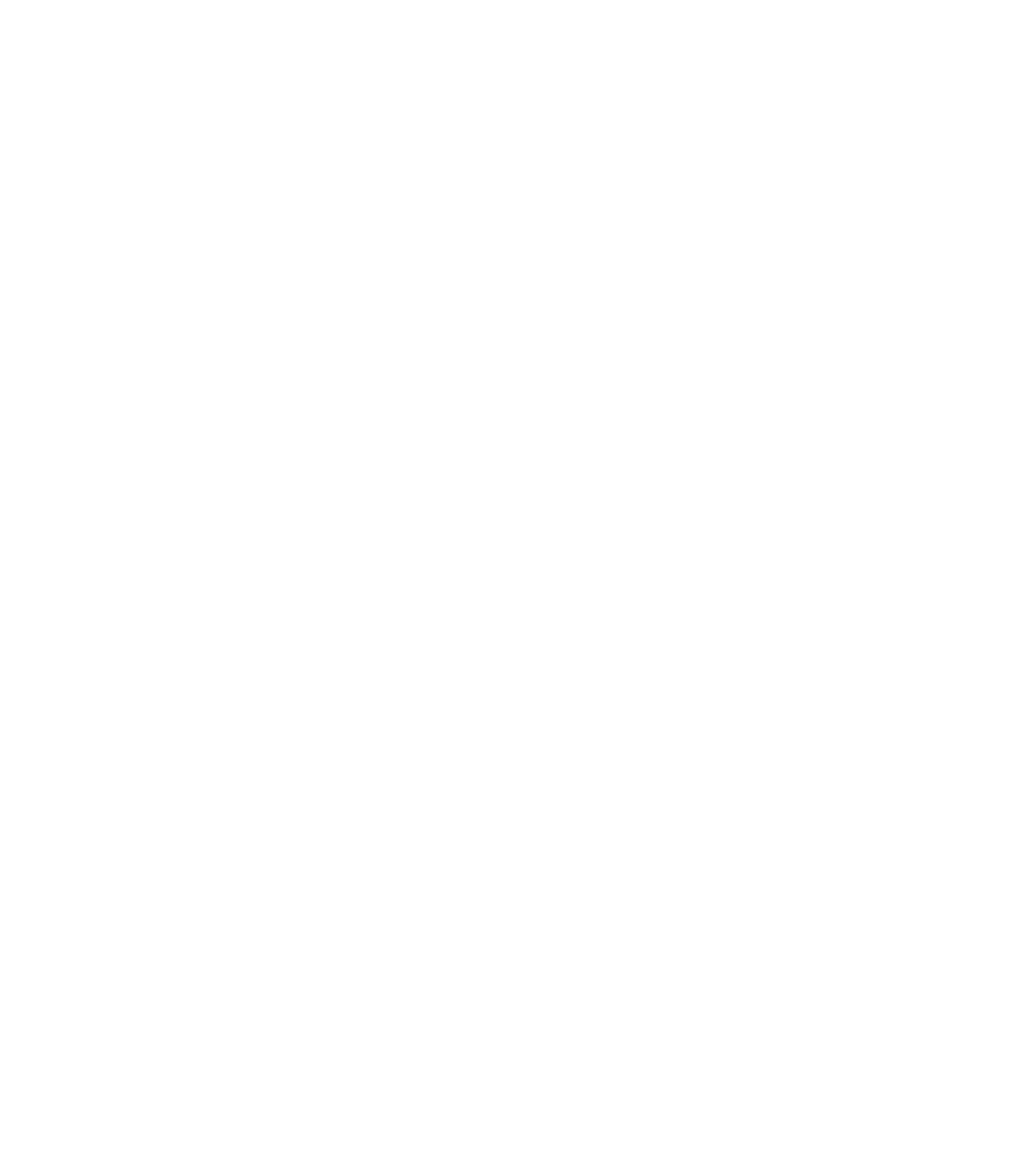
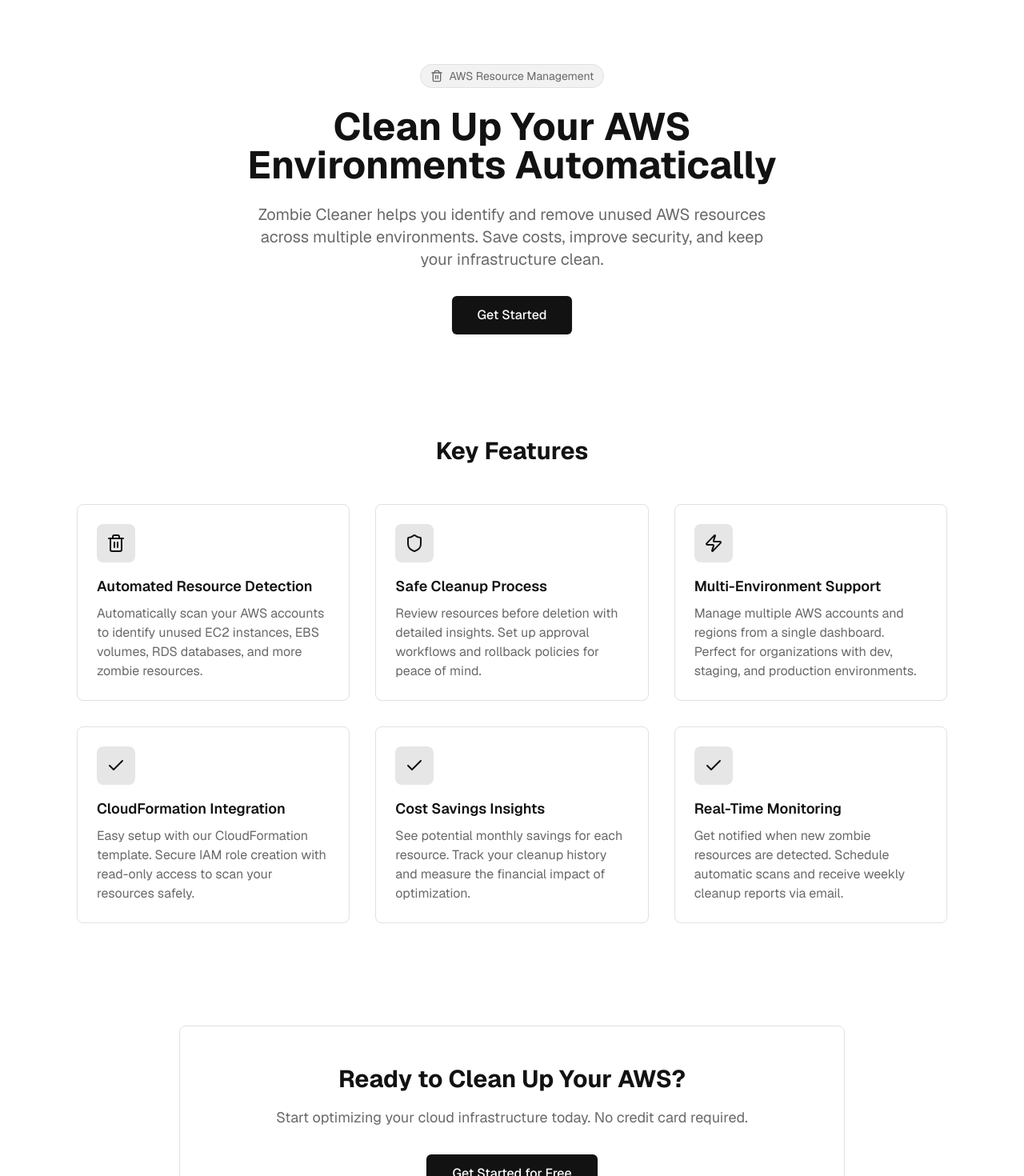
Before and after one commit to zombie-cleaner/zombie-cleaner-web, a Next.js app: page / in a window 1280 px wide. Before the commit this address had no page. Shown: the top 1470 px of the page at 80% size. Before the commit the page ends 800 px from the top, so only its background shows below. Built offline with nearby package versions, Linux system fonts and the light colour scheme.

Commit message:
feat: landing page

```diff
--- a/app/page.tsx
+++ b/app/page.tsx
@@ -1,5 +1,5 @@
-import { redirect } from "next/navigation"
+import { LandingPage } from "@/components/landing/landing-page"
 
 export default function HomePage() {
-  redirect("/login")
+  return <LandingPage />
 }
--- /dev/null
+++ b/components/landing/landing-page.tsx
@@ -0,0 +1,134 @@
+"use client"
+
+import { useRouter } from "next/navigation"
+import { useEffect, useState } from "react"
+import { Button } from "@/components/ui/button"
+import { Check, Trash2, Shield, Zap } from "lucide-react"
+import { DashboardHeader } from "../dashboard/dashboard-header"
+
+export function LandingPage() {
+  const router = useRouter()
+  const [isLoggedIn, setIsLoggedIn] = useState(false)
+
+  useEffect(() => {
+    const user = sessionStorage.getItem("user")
+    setIsLoggedIn(!!user)
+  }, [])
+
+  return (
+    <div className="min-h-screen bg-background">
+      {/* Hero Section */}
+      <section className="max-w-5xl mx-auto px-4 sm:px-6 lg:px-8 pt-20 pb-16 text-center">
+        <div className="inline-flex items-center gap-2 px-3 py-1 rounded-full bg-muted border border-border mb-6">
+          <Trash2 className="h-4 w-4 text-muted-foreground" />
+          <span className="text-sm text-muted-foreground">AWS Resource Management</span>
+        </div>
+
+        <h1 className="text-5xl font-bold text-foreground mb-6 text-balance">
+          Clean Up Your AWS Environments Automatically
+        </h1>
+
+        <p className="text-xl text-muted-foreground mb-8 max-w-2xl mx-auto text-pretty">
+          Zombie Cleaner helps you identify and remove unused AWS resources across multiple environments. Save costs,
+          improve security, and keep your infrastructure clean.
+        </p>
+
+        <Button size="lg" onClick={() => router.push("/register")} className="h-12 px-8 text-base">
+          Get Started
+        </Button>
+      </section>
+
+      {/* Features Section */}
+      <section className="max-w-6xl mx-auto px-4 sm:px-6 lg:px-8 py-16">
+        <h2 className="text-3xl font-bold text-center text-foreground mb-12">Key Features</h2>
+
+        <div className="grid md:grid-cols-2 lg:grid-cols-3 gap-8">
+          {/* Feature 1 */}
+          <div className="border border-border rounded-lg p-6 bg-card">
+            <div className="h-12 w-12 rounded-lg bg-primary/10 flex items-center justify-center mb-4">
+              <Trash2 className="h-6 w-6 text-primary" />
+            </div>
+            <h3 className="text-lg font-semibold text-foreground mb-2">Automated Resource Detection</h3>
+            <p className="text-muted-foreground">
+              Automatically scan your AWS accounts to identify unused EC2 instances, EBS volumes, RDS databases, and
+              more zombie resources.
+            </p>
+          </div>
+
+          {/* Feature 2 */}
+          <div className="border border-border rounded-lg p-6 bg-card">
+            <div className="h-12 w-12 rounded-lg bg-primary/10 flex items-center justify-center mb-4">
+              <Shield className="h-6 w-6 text-primary" />
+            </div>
+            <h3 className="text-lg font-semibold text-foreground mb-2">Safe Cleanup Process</h3>
+            <p className="text-muted-foreground">
+              Review resources before deletion with detailed insights. Set up approval workflows and rollback policies
+              for peace of mind.
+            </p>
+          </div>
+
+          {/* Feature 3 */}
+          <div className="border border-border rounded-lg p-6 bg-card">
+            <div className="h-12 w-12 rounded-lg bg-primary/10 flex items-center justify-center mb-4">
+              <Zap className="h-6 w-6 text-primary" />
+            </div>
+            <h3 className="text-lg font-semibold text-foreground mb-2">Multi-Environment Support</h3>
+            <p className="text-muted-foreground">
+              Manage multiple AWS accounts and regions from a single dashboard. Perfect for organizations with dev,
+              staging, and production environments.
+            </p>
+          </div>
+
+          {/* Feature 4 */}
+          <div className="border border-border rounded-lg p-6 bg-card">
+            <div className="h-12 w-12 rounded-lg bg-primary/10 flex items-center justify-center mb-4">
+              <Check className="h-6 w-6 text-primary" />
+            </div>
+            <h3 className="text-lg font-semibold text-foreground mb-2">CloudFormation Integration</h3>
+            <p className="text-muted-foreground">
+              Easy setup with our CloudFormation template. Secure IAM role creation with read-only access to scan your
+              resources safely.
+            </p>
+          </div>
+
+          {/* Feature 5 */}
+          <div className="border border-border rounded-lg p-6 bg-card">
+            <div className="h-12 w-12 rounded-lg bg-primary/10 flex items-center justify-center mb-4">
+              <Check className="h-6 w-6 text-primary" />
+            </div>
+            <h3 className="text-lg font-semibold text-foreground mb-2">Cost Savings Insights</h3>
+            <p className="text-muted-foreground">
+              See potential monthly savings for each resource. Track your cleanup history and measure the financial
+              impact of optimization.
+            </p>
+          </div>
+
+          {/* Feature 6 */}
+          <div className="border border-border rounded-lg p-6 bg-card">
+            <div className="h-12 w-12 rounded-lg bg-primary/10 flex items-center justify-center mb-4">
+              <Check className="h-6 w-6 text-primary" />
+            </div>
+            <h3 className="text-lg font-semibold text-foreground mb-2">Real-Time Monitoring</h3>
+            <p className="text-muted-foreground">
+              Get notified when new zombie resources are detected. Schedule automatic scans and receive weekly cleanup
+              reports via email.
+            </p>
+          </div>
+        </div>
+      </section>
+
+      {/* CTA Section */}
+      <section className="max-w-4xl mx-auto px-4 sm:px-6 lg:px-8 py-16 text-center">
+        <div className="border border-border rounded-lg p-12 bg-card">
+          <h2 className="text-3xl font-bold text-foreground mb-4">Ready to Clean Up Your AWS?</h2>
+          <p className="text-lg text-muted-foreground mb-8">
+            Start optimizing your cloud infrastructure today. No credit card required.
+          </p>
+          <Button size="lg" onClick={() => router.push("/register")} className="h-12 px-8 text-base">
+            Get Started for Free
+          </Button>
+        </div>
+      </section>
+    </div>
+  )
+}
```
